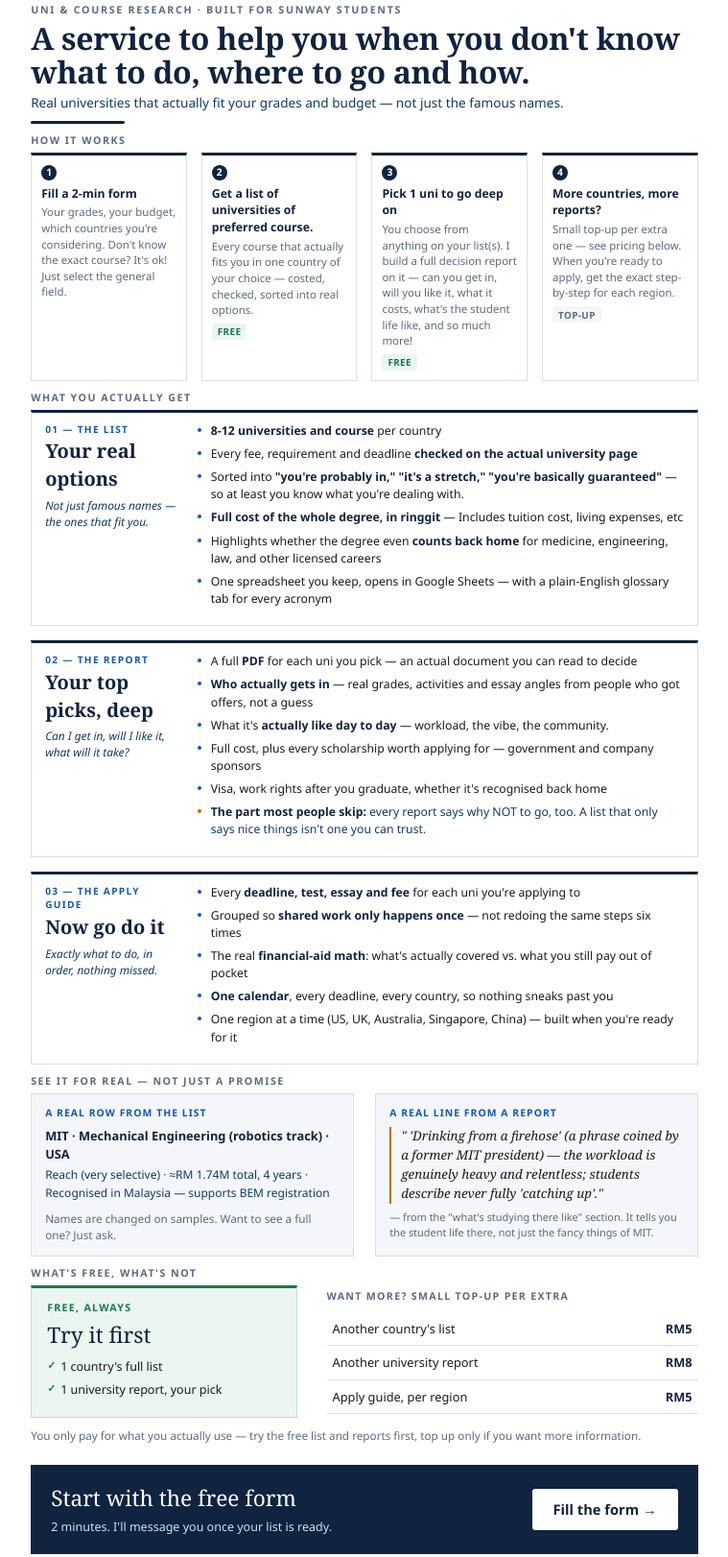
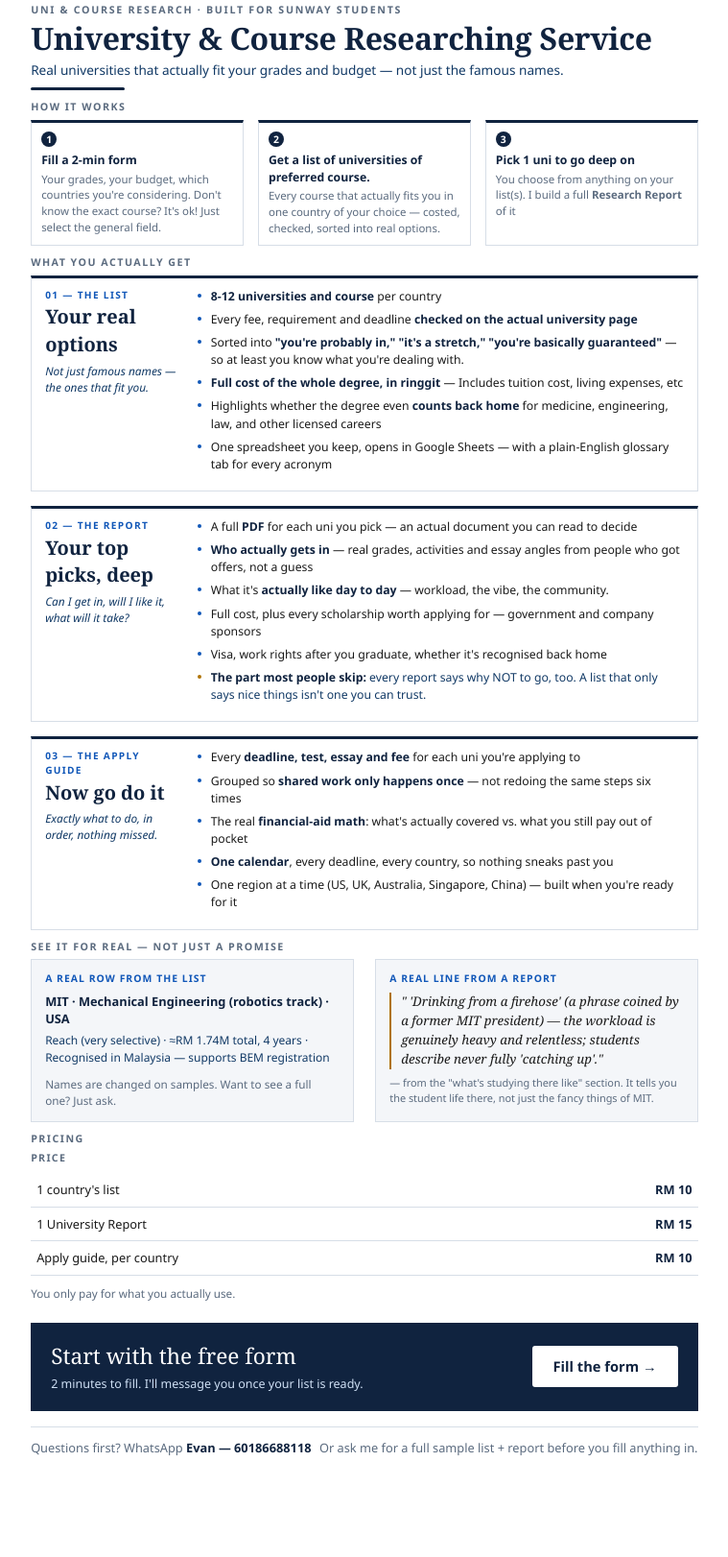
Before and after one commit to SunlessLight/university_finder, a plain HTML site: page sales/pitch/one-pager.html in a window 1280 px wide. Shown: the part 35-1657 px from the top of the page at 96% size, without its empty margins (17-776 px from the left). After the commit the page ends 1575 px from the top, so only its background shows below. Drawn offline with Linux system fonts and the light colour scheme.

Commit message:
Updated marketing materials

```diff
--- a/sales/pitch/one-pager.html
+++ b/sales/pitch/one-pager.html
@@ -451,7 +451,7 @@
   <div class="page">
 
     <div class="kicker">Uni &amp; course research · built for Sunway Students</div>
-    <h1>A service to help you when you don't know what to do, where to go and how.</h1>
+    <h1>University & Course Researching Service</h1>
     <div class="sub">Real universities that actually fit your grades and budget — not just the famous
       names.</div>
     <div class="rule"></div>
@@ -470,21 +470,11 @@
         <div class="stitle">Get a list of universities of preferred course.</div>
         <div class="sdesc">Every course that actually fits you in one country of your choice — costed,
           checked, sorted into real options.</div>
-        <span class="tag free">FREE</span>
       </div>
       <div class="step">
         <div class="sn">3</div>
         <div class="stitle">Pick 1 uni to go deep on</div>
-        <div class="sdesc">You choose from anything on your list(s). I build a full decision report on it — can you get
-          in, will you like it, what it costs, what's the student life like, and so much more!</div>
-        <span class="tag free">FREE</span>
-      </div>
-      <div class="step">
-        <div class="sn">4</div>
-        <div class="stitle">More countries, more reports?</div>
-        <div class="sdesc">Small top-up per extra one — see pricing below. When you're ready to apply,
-          get the exact step-by-step for each region.</div>
-        <span class="tag paid">TOP-UP</span>
+        <div class="sdesc">You choose from anything on your list(s). I build a full <b>Research Report</b> of it</div>
       </div>
     </div>
 
@@ -566,39 +556,30 @@
       </div>
     </div>
 
-    <div class="sectlabel">What's free, what's not</div>
+    <div class="sectlabel">Pricing</div>
     <div class="price-wrap">
-      <div class="price-free">
-        <div class="ptag">Free, always</div>
-        <div class="pbig">Try it first</div>
-        <ul>
-          <li>1 country's full list</li>
-          <li>1 university report, your pick</li>
-        </ul>
-      </div>
       <table class="topup">
-        <caption>Want more? Small top-up per extra</caption>
+        <caption>Price</caption>
         <tr>
-          <td>Another country's list</td>
-          <td>RM5</td>
+          <td>1 country's list</td>
+          <td>RM 10</td>
         </tr>
         <tr>
-          <td>Another university report</td>
-          <td>RM8</td>
+          <td>1 University Report</td>
+          <td>RM 15 </td>
         </tr>
         <tr>
-          <td>Apply guide, per region</td>
-          <td>RM5</td>
+          <td>Apply guide, per country</td>
+          <td>RM 10</td>
         </tr>
       </table>
     </div>
-    <div class="price-note">You only pay for what you actually use — try the free list and reports
-      first, top up only if you want more information.</div>
+    <div class="price-note">You only pay for what you actually use.</div>
 
     <div class="cta">
       <div class="ctatext">
         <span class="big">Start with the free form</span>
-        <span class="small">2 minutes. I'll message you once your list is ready.</span>
+        <span class="small">2 minutes to fill. I'll message you once your list is ready.</span>
       </div>
       <a class="btn"
         href="https://docs.google.com/forms/d/e/1FAIpQLSdm9Cxf48h4wC5dTIrXtHdYfvLbLitpDePYLxx8w0Y2hJ_RbA/viewform?usp=dialog">Fill
```
Also changed, not shown: 2 other files.
